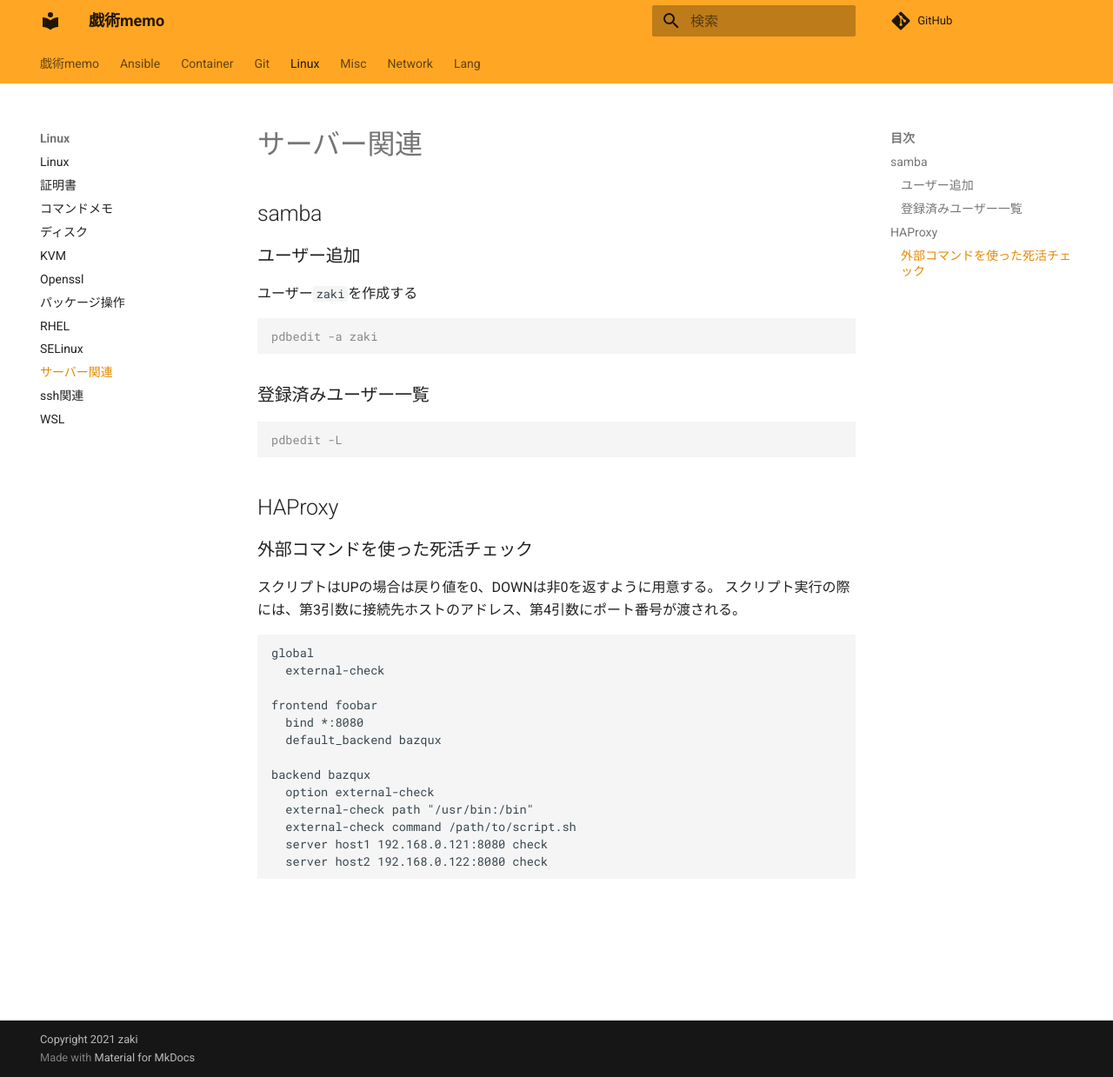
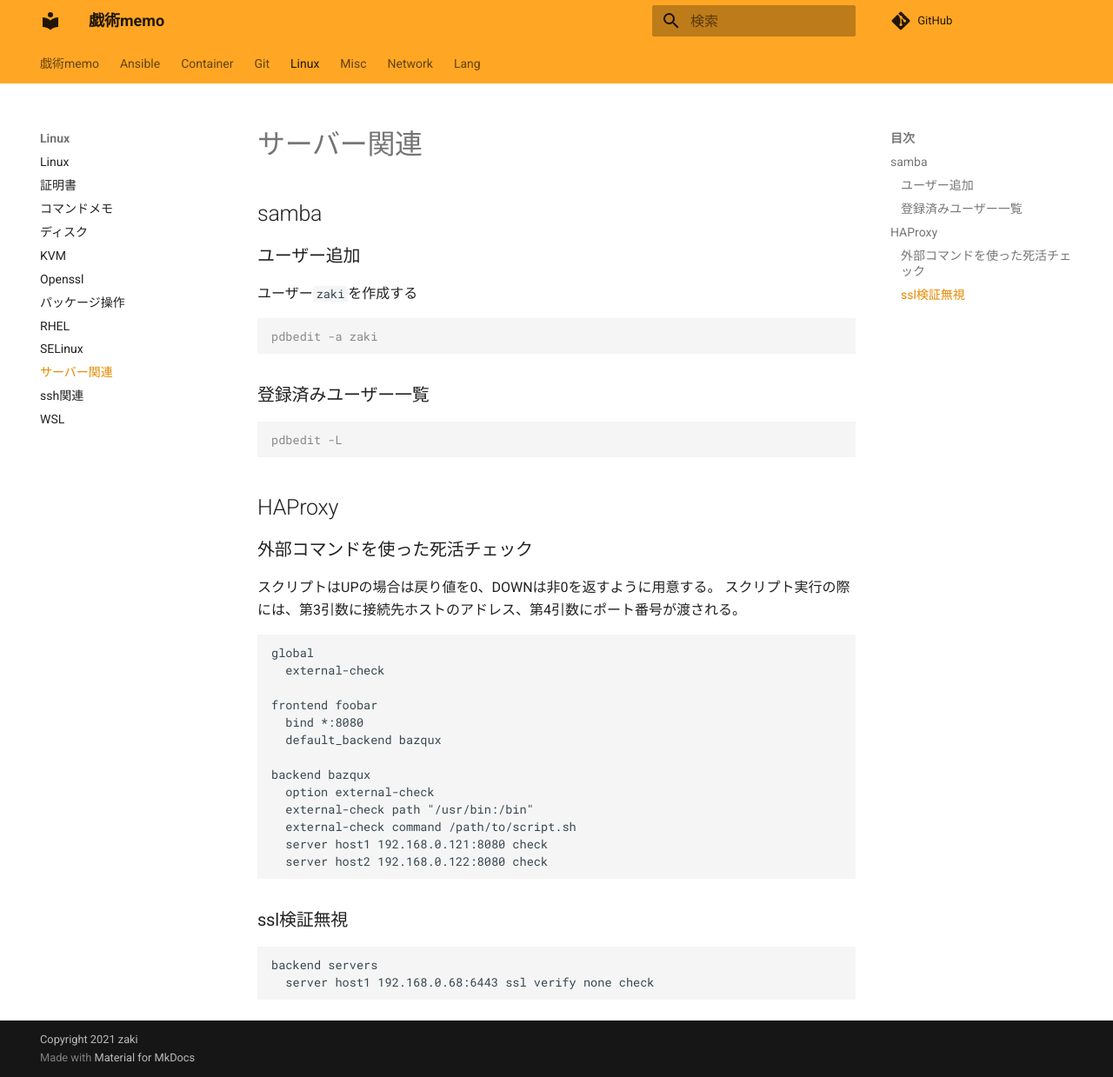
Before and after one commit to zaki-lknr/docs, an MkDocs documentation site: the page built from docs/Linux/server.md, in a window 1280 px wide and 1239 px high. Shown: the whole window at 87% size. Built offline with MkDocs 1.6.1 and Material for MkDocs 9.7.7, drawn with Linux system fonts in a browser that asks for light colours; comment, search, counter and statistics services are not loaded.

Commit message:
add: linux/server: haproxyのバックエンドssl検証無視

````diff
--- a/docs/Linux/server.md
+++ b/docs/Linux/server.md
@@ -38,3 +38,10 @@ backend bazqux
   server host1 192.168.0.121:8080 check
   server host2 192.168.0.122:8080 check
 ```
+
+### ssl検証無視
+
+```
+backend servers
+  server host1 192.168.0.68:6443 ssl verify none check
+```
````
